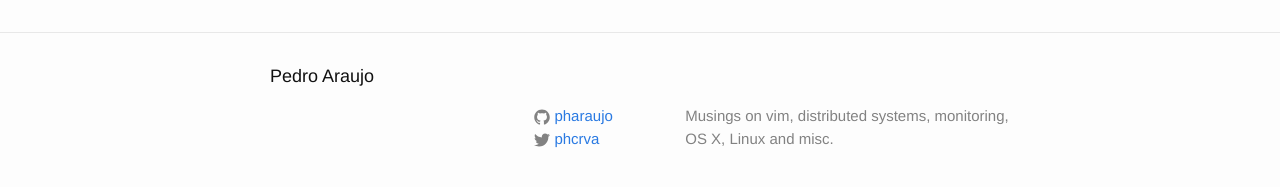
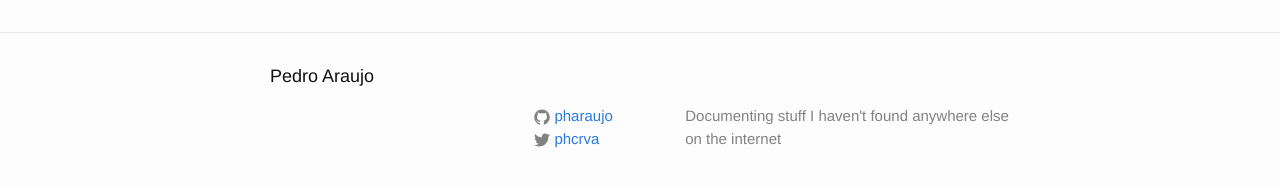
Before and after one commit to pharaujo/pharaujo.github.io, a Jekyll site: the page built from about.md, in a window 1280 px wide. Shown: the part 477-664 px from the top of the page. Built offline with Jekyll 4.4.1, drawn with Linux system fonts in a browser that asks for light colours.

Commit message:
Change site description to be more accurate

```diff
--- a/_config.yml
+++ b/_config.yml
@@ -5,7 +5,7 @@ author:
     twitter: phcrva
 #job: SRE
 #email: <email>
-description: Musings on vim, distributed systems, monitoring, OS X, Linux and misc.
+description: Documenting stuff I haven't found anywhere else on the internet
 baseurl: "" # the subpath of your site, e.g. /blog/
 url: "https://verynomagic.com"
 twitter:
```
